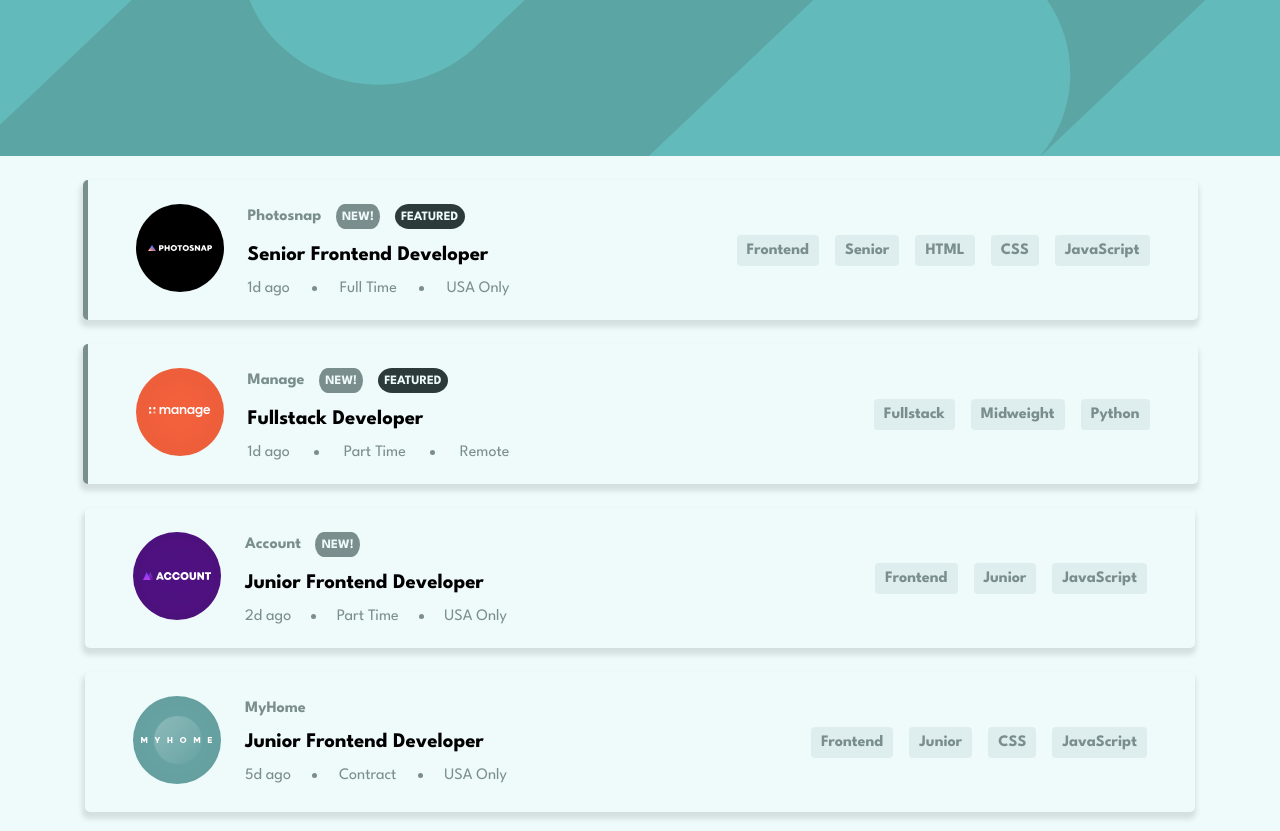
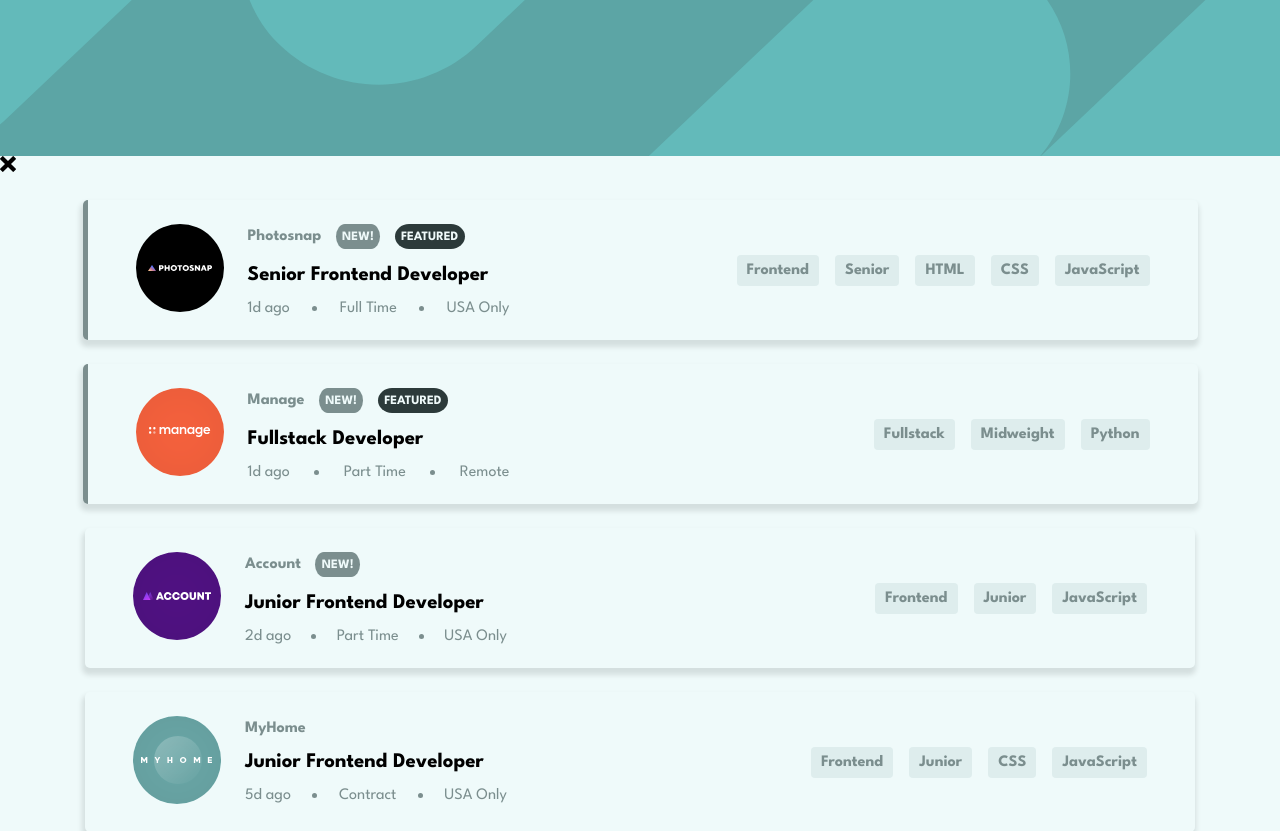
Before and after one commit to Sana-Shabeel/filter-job-listing-ts, a React (Create React App) app: page / in a window 1280 px wide. Shown: the top 831 px of the page. Built offline with nearby package versions, Linux system fonts and the light colour scheme.

Commit message:
Handle click function

```diff
--- a/src/App.tsx
+++ b/src/App.tsx
@@ -1,16 +1,30 @@
-import React from "react";
+import React, { useState } from "react";
 import data from "./data.json";
+import { Role } from "./model";
 import "./App.css";
 import JobList from "./components/JobList";
+import Tab from "./components/Tab";
 
 function App() {
   // console.log(data);
 
+  const [job, setJob] = useState<Role[]>(data);
+  const [filter, setFilter] = useState<string[]>([]);
+
+  const handleClick = (lang: string) => {
+    const res = data.filter((d) => d.languages.includes(lang));
+    setFilter((prev) => [...prev, lang]);
+    setJob(res);
+
+    console.log(res);
+  };
+
   return (
     <div className="App">
       <header className="App-header"></header>
-      {data.map((role) => (
-        <JobList role={role} key={role.id} />
+      <Tab filter={filter} />
+      {job.map((role) => (
+        <JobList role={role} key={role.id} handleClick={handleClick} />
       ))}
     </div>
   );
```
